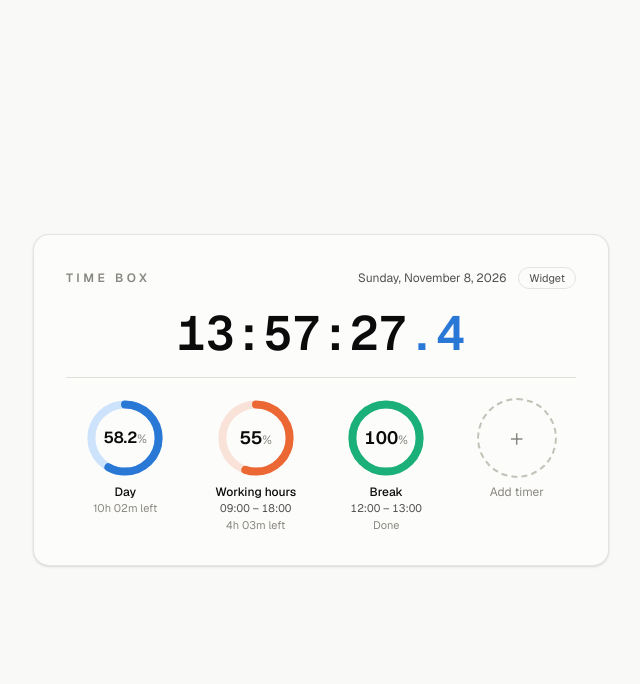
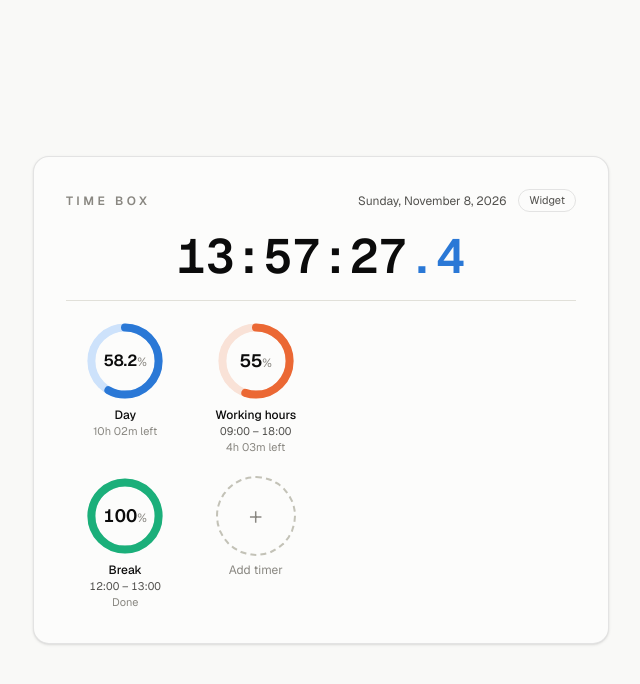
Before and after one commit to ShahzodTuraev/time-box, a Next.js app: page / in a window 1280 px wide. Shown: the top 684 px of the page, without its empty margins (319-959 px from the left). Built offline with nearby package versions, Linux system fonts and the light colour scheme.

Commit message:
Show only running timers next to the Day ring
Completed and upcoming timers move to a second row, together with
the add-timer button. trackerState now reports an active flag and
the tracker card is a shared helper used by both rows.

Co-Authored-By: Claude Fable 5 <noreply@anthropic.com>

```diff
--- a/app/page.tsx
+++ b/app/page.tsx
@@ -97,11 +97,16 @@ function trackerState(tracker: Tracker, nowMin: number) {
 
   if (endM > startM) {
     if (nowMin < startM)
-      return { pct: 0, status: `Starts in ${fmtDur(startM - nowMin)}` };
-    if (nowMin >= endM) return { pct: 100, status: "Done" };
+      return {
+        pct: 0,
+        status: `Starts in ${fmtDur(startM - nowMin)}`,
+        active: false,
+      };
+    if (nowMin >= endM) return { pct: 100, status: "Done", active: false };
     return {
       pct: ((nowMin - startM) / (endM - startM)) * 100,
       status: `${fmtDur(endM - nowMin)} left`,
+      active: true,
     };
   }
 
@@ -111,14 +116,16 @@ function trackerState(tracker: Tracker, nowMin: number) {
     return {
       pct: ((nowMin - startM) / duration) * 100,
       status: `${fmtDur(startM + duration - nowMin)} left`,
+      active: true,
     };
   if (nowMin < endM)
     return {
       pct: ((nowMin + 1440 - startM) / duration) * 100,
       status: `${fmtDur(endM - nowMin)} left`,
+      active: true,
     };
   // Daytime gap after this morning's end: already finished — stays at 100%.
-  return { pct: 100, status: "Done" };
+  return { pct: 100, status: "Done", active: false };
 }
 
 function Ring({
@@ -461,6 +468,45 @@ export default function Home() {
   const inputCls =
     "rounded-lg border border-(--edge) bg-transparent px-2.5 py-1.5 text-sm text-(--ink) outline-none focus:border-(--accent)";
 
+  const trackerEntries = trackers.map((tracker) => ({
+    tracker,
+    state: now
+      ? trackerState(tracker, nowMin)
+      : { pct: 0, status: " ", active: false },
+  }));
+
+  const trackerCard = ({
+    tracker,
+    state,
+  }: (typeof trackerEntries)[number]) => {
+    const color = RING_COLORS[tracker.color % RING_COLORS.length];
+    return (
+      <div
+        key={tracker.id}
+        className="group relative flex flex-col items-center gap-1.5 text-center"
+      >
+        <button
+          type="button"
+          onClick={() => persist(trackers.filter((t) => t.id !== tracker.id))}
+          aria-label={`Remove ${tracker.label}`}
+          className="absolute -top-1 right-0 hidden h-6 w-6 items-center justify-center rounded-full text-(--muted) hover:bg-(--wash) group-hover:flex"
+        >
+          ×
+        </button>
+        <Ring pct={state.pct} color={color} label={tracker.label} />
+        <div className="flex flex-col">
+          <span className="max-w-24 truncate text-xs font-medium text-(--ink)">
+            {tracker.label}
+          </span>
+          <span className="text-[11px] tabular-nums text-(--ink-2)">
+            {tracker.start} – {tracker.end}
+          </span>
+          <span className="text-[11px] text-(--muted)">{state.status}</span>
+        </div>
+      </div>
+    );
+  };
+
   // The Time Box content — on the page it sits in the bordered card; in the
   // floating widget it fills the window flat, with no card frame.
   const mainCard = (flat = false) => (
@@ -513,7 +559,7 @@ export default function Home() {
 
         <hr className="border-0 border-t border-(--hairline)" />
 
-        {/* Cycles: day first, then timers, then add */}
+        {/* Current cycles: day + timers running right now */}
         <div className="grid grid-cols-3 gap-x-3 gap-y-5 sm:grid-cols-4">
           <div className="flex flex-col items-center gap-1.5 text-center">
             <Ring
@@ -533,41 +579,16 @@ export default function Home() {
             </div>
           </div>
 
-          {trackers.map((tracker) => {
-            const color = RING_COLORS[tracker.color % RING_COLORS.length];
-            const state = now
-              ? trackerState(tracker, nowMin)
-              : { pct: 0, status: " " };
-            return (
-              <div
-                key={tracker.id}
-                className="group relative flex flex-col items-center gap-1.5 text-center"
-              >
-                <button
-                  type="button"
-                  onClick={() =>
-                    persist(trackers.filter((t) => t.id !== tracker.id))
-                  }
-                  aria-label={`Remove ${tracker.label}`}
-                  className="absolute -top-1 right-0 hidden h-6 w-6 items-center justify-center rounded-full text-(--muted) hover:bg-(--wash) group-hover:flex"
-                >
-                  ×
-                </button>
-                <Ring pct={state.pct} color={color} label={tracker.label} />
-                <div className="flex flex-col">
-                  <span className="max-w-24 truncate text-xs font-medium text-(--ink)">
-                    {tracker.label}
-                  </span>
-                  <span className="text-[11px] tabular-nums text-(--ink-2)">
-                    {tracker.start} – {tracker.end}
-                  </span>
-                  <span className="text-[11px] text-(--muted)">
-                    {state.status}
-                  </span>
-                </div>
-              </div>
-            );
-          })}
+          {trackerEntries
+            .filter(({ state }) => state.active)
+            .map(trackerCard)}
+        </div>
+
+        {/* Completed and upcoming timers on their own line */}
+        <div className="grid grid-cols-3 gap-x-3 gap-y-5 sm:grid-cols-4">
+          {trackerEntries
+            .filter(({ state }) => !state.active)
+            .map(trackerCard)}
 
           <button
             type="button"
```
